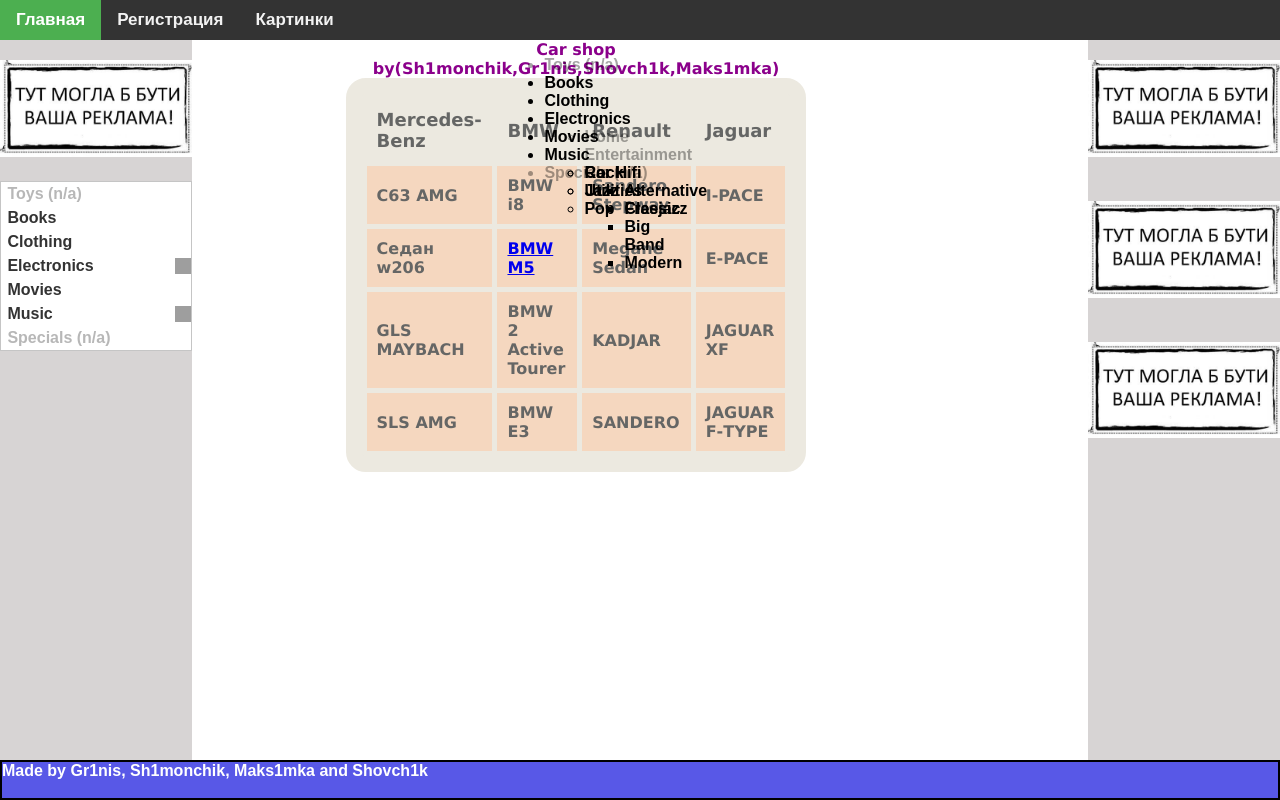
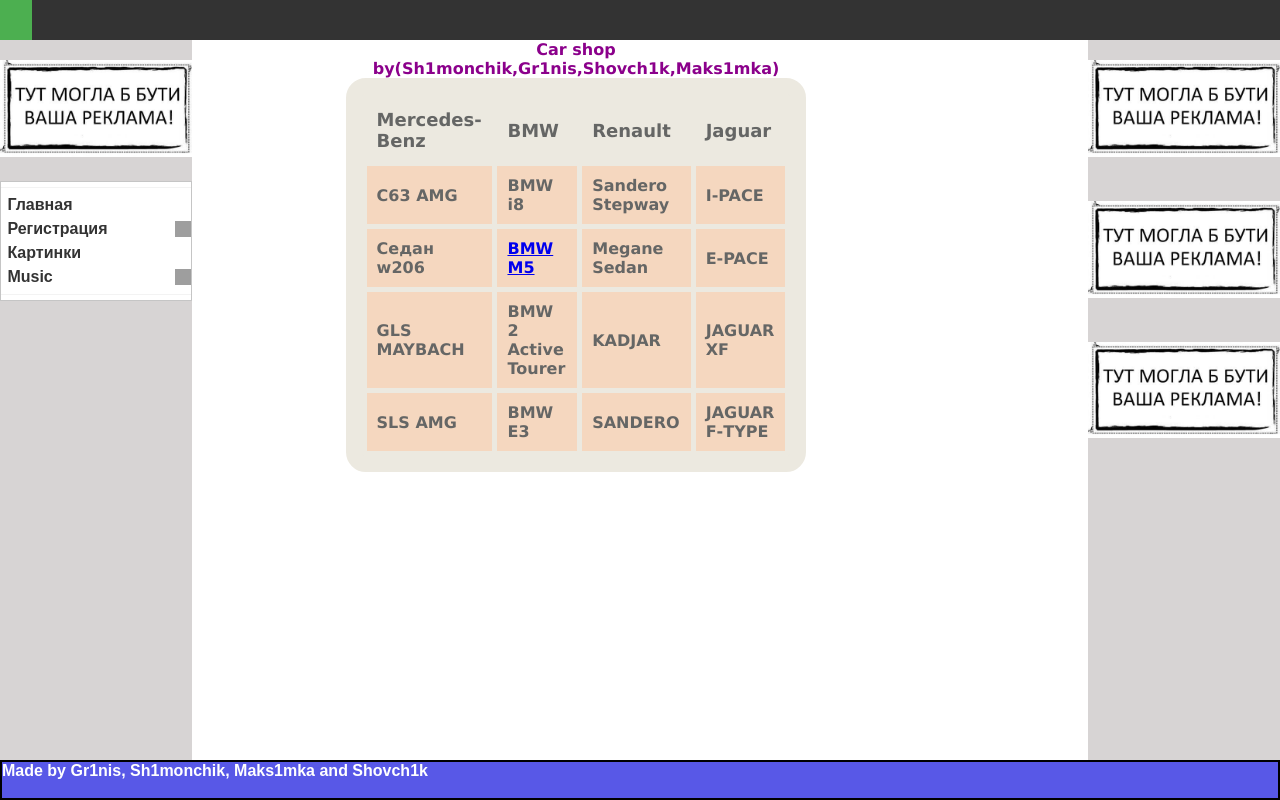
Before and after one commit to Logvynskyy/WebDevLabs, a PHP site: page / in a window 1280 px wide. Run offline with PHP 8.4, Linux system fonts and the light colour scheme; grey boxes are pictures that could not be loaded.

Commit message:
almost done first tusk

```diff
--- a/index.html
+++ b/index.html
@@ -12,30 +12,26 @@
               $( "#menu" ).menu();
             } );
             </script>
-            <style>
-            .ui-menu { width: 100%; }
-            </style>
     </head>
     <body>
         <div class="topnav">
-            <a class="active" href="">Главная</a>
-            <a href="site/registration.html">Регистрация</a>
-            <a href="site/images.html">Картинки</a>
+            <a class="active" href=""></a>
+            <a href="site/registration.html"></a>
+            <a href="site/images.html"></a>
           </div>
           <div class="left"><img src="/img/ad.jpg" style="width: 100%; margin: 20px 0;">
 
             <ul id="menu">
-                <li class="ui-state-disabled"><div>Toys (n/a)</div></li>
-                <li><div>Books</div></li>
-                <li><div>Clothing</div></li>
-                <li><div>Electronics</div>
+                <li class="ui-state-disabled">
+                <li><a href="index.html">Главная</a></li>
+                <li><div>Регистрация</div>
                   <ul>
-                    <li class="ui-state-disabled"><div>Home Entertainment</div></li>
-                    <li><div>Car Hifi</div></li>
-                    <li><div>Utilities</div></li>
+                    <li class="ui-state-disabled">
+                    <li><a href="/site/registration.html">Новый пользыватель</a></li>
+                    <li><a href="/site/registration.html">Войти</a></li>
                   </ul>
                 </li>
-                <li><div>Movies</div></li>
+                <li><a href="/site/images.html">Картинки</a></li>
                 <li><div>Music</div>
                   <ul>
                     <li><div>Rock</div>
@@ -54,7 +50,7 @@
                     <li><div>Pop</div></li>
                   </ul>
                 </li>
-                <li class="ui-state-disabled"><div>Specials (n/a)</div></li>
+                <li class="ui-state-disabled"></li>
               </ul>
                     </div>
           <div class="right">
@@ -96,38 +92,6 @@
                     <td>JAGUAR F‑TYPE</td>
                 </tr>
             </table>
-            <ul id="menu">
-                <li class="ui-state-disabled"><div>Toys (n/a)</div></li>
-                <li><div>Books</div></li>
-                <li><div>Clothing</div></li>
-                <li><div>Electronics</div>
-                  <ul>
-                    <li class="ui-state-disabled"><div>Home Entertainment</div></li>
-                    <li><div>Car Hifi</div></li>
-                    <li><div>Utilities</div></li>
-                  </ul>
-                </li>
-                <li><div>Movies</div></li>
-                <li><div>Music</div>
-                  <ul>
-                    <li><div>Rock</div>
-                      <ul>
-                        <li><div>Alternative</div></li>
-                        <li><div>Classic</div></li>
-                      </ul>
-                    </li>
-                    <li><div>Jazz</div>
-                      <ul>
-                        <li><div>Freejazz</div></li>
-                        <li><div>Big Band</div></li>
-                        <li><div>Modern</div></li>
-                      </ul>
-                    </li>
-                    <li><div>Pop</div></li>
-                  </ul>
-                </li>
-                <li class="ui-state-disabled"><div>Specials (n/a)</div></li>
-              </ul>
         </div>
         <div class="bottom">
             <span class = "text-center">Made by Gr1nis, Sh1monchik, <a class="laydak" href="JavaScript:alert('Maks1mka laydak');">Maks1mka</a> and Shovch1k</span>
--- a/style.css
+++ b/style.css
@@ -159,13 +159,8 @@
 height: 100%;
 object-fit: cover;
 }
-
-ul{
-position: absolute;
-}
-
-.ul-menu a{
+li a{
 display: block;
 text-decoration: none;
 }
-.ul-menu { width: 50%; }
+.ul-menu { width: 100%; }
```
Also changed, not shown: site/registration.html (+8 -30 lines), styleReg.css (added, +28 -0 lines).
